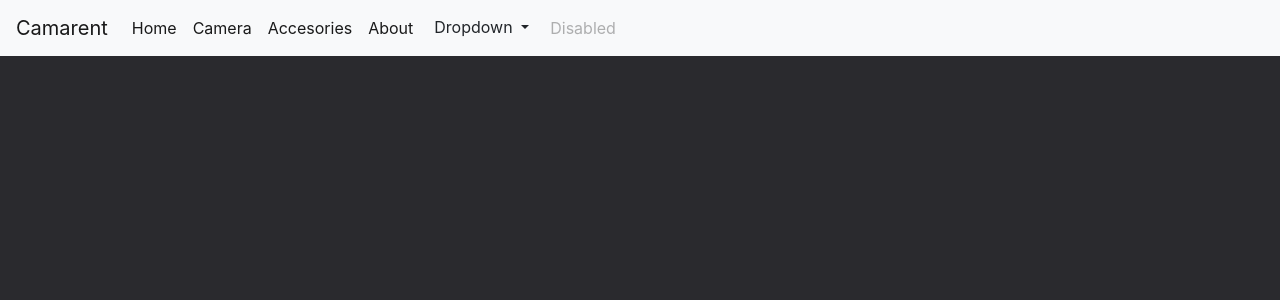
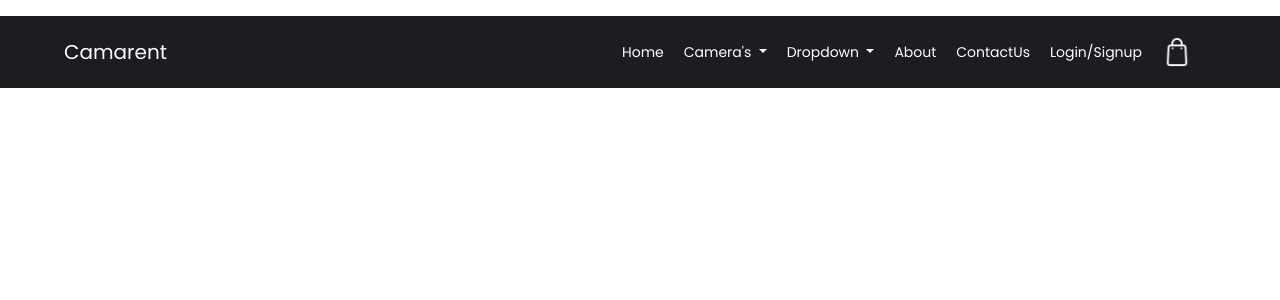
Before and after one commit to Project-g3/E_commerce, an Angular app in the folder Camerent-Front/: page / in a window 1280 px wide. Shown: the top 300 px of the page. Built offline with nearby package versions, Linux system fonts and the light colour scheme.

Commit message:
Navbar design set contents needed to be added

```diff
--- a/Camerent-Front/src/app/Components/Common/navbar/navbar.component.css
+++ b/Camerent-Front/src/app/Components/Common/navbar/navbar.component.css
@@ -0,0 +1,21 @@
+.nav-link:hover{
+    color: grey!important;
+    transform: scale(0.9);
+}
+
+
+
+
+.cart:hover{
+    transform: scale(1.4);
+}
+
+
+
+/**************** media query *******************/
+
+@media only screen and (max-width: 600px) {
+    .navbar-brand{
+                padding-left: 10px!important;
+        }
+    }
--- a/Camerent-Front/src/app/Components/Common/navbar/navbar.component.html
+++ b/Camerent-Front/src/app/Components/Common/navbar/navbar.component.html
@@ -1,28 +1,52 @@
-<div class="container-fluid p-0 body-color main-body">
-    <nav class="navbar navbar-expand-lg navbar-light bg-light">
-        <a class="navbar-brand" routerLink="">Camarent</a>
+
+    <nav class=" navbar navbar-expand-lg container-fluid body container-color text-white py-3 my-3 ">
+        <a class="navbar-brand pl-5 " routerLink="">Camarent</a>
         <button class="navbar-toggler" type="button" data-toggle="collapse" data-target="#navbarNav" aria-controls="navbarNav" aria-expanded="false" aria-label="Toggle navigation">
-          <span class="navbar-toggler-icon"></span>
+          <img src="assets/Main Navbar/burgerMenu.png" alt="" width="40px">
         </button>
-        <div class="collapse navbar-collapse " id="navbarNav">
-          <ul class="navbar-nav ">
-            <li class="nav-item active" *ngFor="let i of navItems">
-              <a class="nav-link" routerLink="{{i.link}}">{{i.name}} </a>
+        <div class="collapse navbar-collapse pr-5 mr-4" id="navbarNav">
+          <ul class="navbar-nav ml-auto pr-2" >
+            <li class="nav-item pr-1 " >
+              <a class="nav-link " routerLink="home">Home</a>
             </li>
-            <div class="dropdown">
-                <a class="btn  dropdown-toggle"  id="dropdownMenu2" data-toggle="dropdown" aria-haspopup="true" aria-expanded="false">
-                  Dropdown
-                </a>
-                <div class="dropdown-menu" aria-labelledby="dropdownMenu2">
-                  <button class="dropdown-item" type="button">Action</button>
-                  <button class="dropdown-item" type="button">Another action</button>
-                  <button class="dropdown-item" type="button">Something else here</button>
-                </div>
+            <!-- dropdown for camera -->
+            <div class="dropdown pr-1">
+              <a class=" nav-link dropdown-toggle" id="dropdownMenu2" data-toggle="dropdown" aria-haspopup="true"
+                aria-expanded="false">
+                Camera's
+              </a>
+              <div class="dropdown-menu " aria-labelledby="dropdownMenu2">
+                <button class="dropdown-item" type="button">Action</button>
+                <button class="dropdown-item" type="button">Another action</button>
+                <button class="dropdown-item" type="button">Something else here</button>
               </div>
-            <li class="nav-item ">
-              <a class="nav-link disabled" href="#">Disabled</a>
+            </div>
+
+            <!-- dropdown for accesories-->
+            <div class="dropdown pr-1">
+              <a class=" nav-link dropdown-toggle" id="dropdownMenu2" data-toggle="dropdown" aria-haspopup="true"
+                aria-expanded="false">
+                Dropdown
+              </a>
+              <div class="dropdown-menu " aria-labelledby="dropdownMenu2">
+                <button class="dropdown-item" type="button">Action</button>
+                <button class="dropdown-item" type="button">Another action</button>
+                <button class="dropdown-item" type="button">Something else here</button>
+              </div>
+            </div>
+
+            <li class="nav-item  pr-1" >
+              <a class="nav-link" routerLink="about">About</a>
             </li>
+            <li class="nav-item  pr-1" >
+              <a class="nav-link" routerLink="contactus">ContactUs</a>
+            </li>
+            <li class="nav-item  pr-1" >
+              <a class="nav-link" routerLink="login">Login/Signup</a>
+            </li>
+
+
           </ul>
+          <a class="cart" href="#"><img src="/assets/Main Navbar/cart.png" width="30px" alt="cart"></a>
         </div>
       </nav>
-</div>
--- a/Camerent-Front/src/styles.css
+++ b/Camerent-Front/src/styles.css
@@ -1,5 +1,19 @@
+@import url('https://fonts.googleapis.com/css2?family=Poppins:ital,wght@0,100;0,200;0,300;0,400;0,500;0,600;0,700;0,800;0,900;1,100;1,200;1,300;1,400;1,500;1,600;1,700;1,800&display=swap');
+
 /* You can add global styles to this file, and also import other style files */
-p,h1,h2,h3,h4,h5,h6,label{
+
+*{
+    font-family: 'Poppins', sans-serif;
+}
+p,h1,h2,h3,h4,h5,h6,label,a{
+    color:white;
+    font-family: 'Poppins', sans-serif;
+}
+nav{
+    font-size: 14px;
+}
+
+a:hover{
     color:white;
 }
 
```
Also changed, not shown: Camerent-Front/src/assets/Main Navbar/burgerMenu.png (added), Camerent-Front/src/assets/Main Navbar/cart.png (added).
